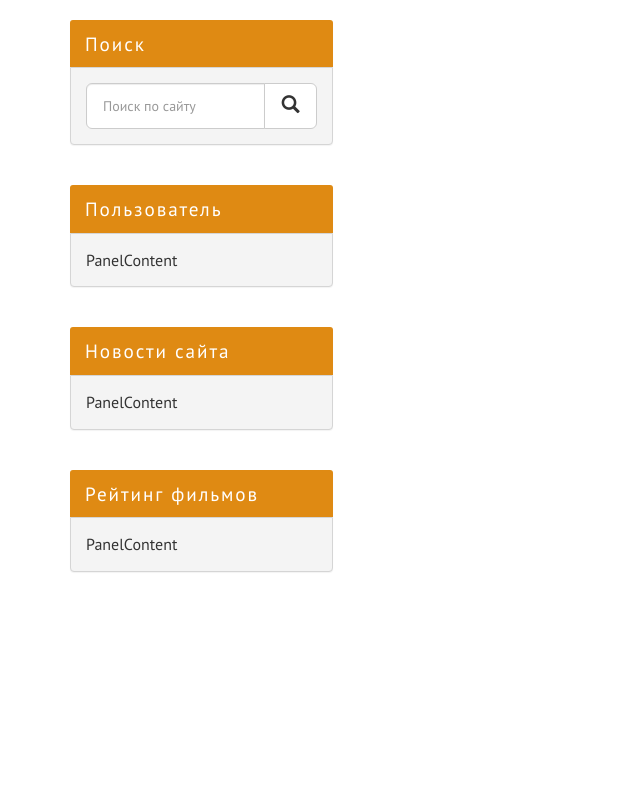
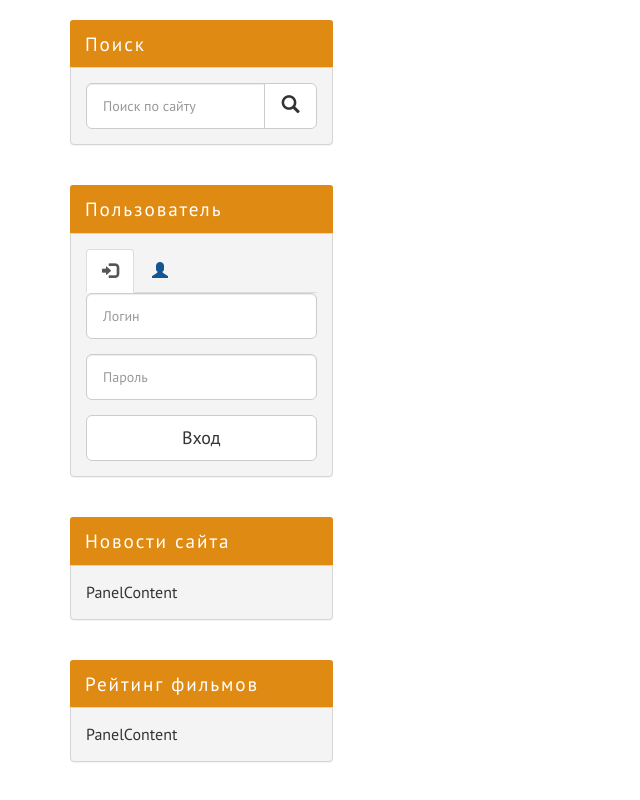
Before and after one commit to ElizavetaBogotska/kinozal-temp, a website: page index.html in a window 1280 px wide. Shown: the part 818-1618 px from the top of the page, without its empty margins (0-640 px from the left). Before the commit the page ends 1470 px from the top, so only its background shows below. Drawn offline with Linux system fonts and the light colour scheme.

Commit message:
разметка формы пользователя

```diff
--- a/assets/scss/_bootstrap-theming.scss
+++ b/assets/scss/_bootstrap-theming.scss
@@ -69,6 +69,8 @@
     border-radius: 0 0 4px 4px;
 }
 }
-.input-group-lg>.form-control {
+.input {
+    &-lg, &-group-lg>.form-control {
     font-size: 0.875rem;
 }
+}
--- a/index.html
+++ b/index.html
@@ -111,7 +111,43 @@
                       <div class="user-login panel panel-info">
                         <div class="panel-heading">Пользователь</div>
                         <div class="panel-body">
-                          PanelContent
+                                    <ul class="user-login__tabs nav nav-tabs" role="tablist">
+                                      <li role="presentation" class="active"><a href="#user-login-sidebar" aria-controls="user-login-sidebar" role="tab" data-toggle="tab">
+                                            <span class="glyphicon glyphicon-log-in"></span>
+                                          </a></li>
+                                      <li role="presentation"><a href="#user-registration-sidebar" aria-controls="user-registration-sidebar" role="tab" data-toggle="tab">
+                                            <span class="glyphicon glyphicon-user"></span>
+                                      </a></li>
+
+                                    </ul>
+
+                                    <div class="user-login__content tab-content">
+                                      <div role="tabpanel" class="tab-pane fade in active" id="user-login-sidebar">
+                                            <form action="login">
+                               <div class="form-group">
+                                     <input class="form-control input-lg" type="text" placeholder="Логин">
+                                    </div>
+                               <div class="form-group">
+                                     <input class="form-control input-lg" type="password" placeholder="Пароль">
+                                    </div>
+                               <button class="btn btn-lg btn-default btn-block">Вход</button>
+                         </form>
+                                    </div>
+                                      <div role="tabpanel" class="tab-pane fade" id="user-registration-sidebar">
+                                            <form action="registration">
+                              <div class="form-group">
+                                    <input class="form-control input-lg" type="text" placeholder="Логин">
+                                   </div>
+                              <div class="form-group">
+                                    <input class="form-control input-lg" type="password" placeholder="Пароль">
+                                   </div>
+                              <div class="form-group">
+                                    <input class="form-control input-lg" type="email" placeholder="Email">
+                                   </div>
+                              <button class="btn btn-lg btn-default btn-block">Регистрация</button>
+                               </form>
+                                    </div>
+                                    </div>
                         </div>
                       </div>
                       <div class="site-news panel panel-info">
```
Also changed, not shown: assets/css/style.css.
